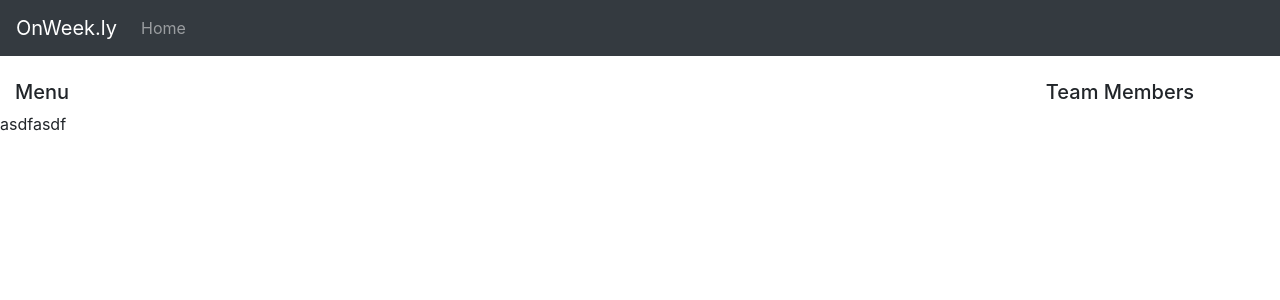
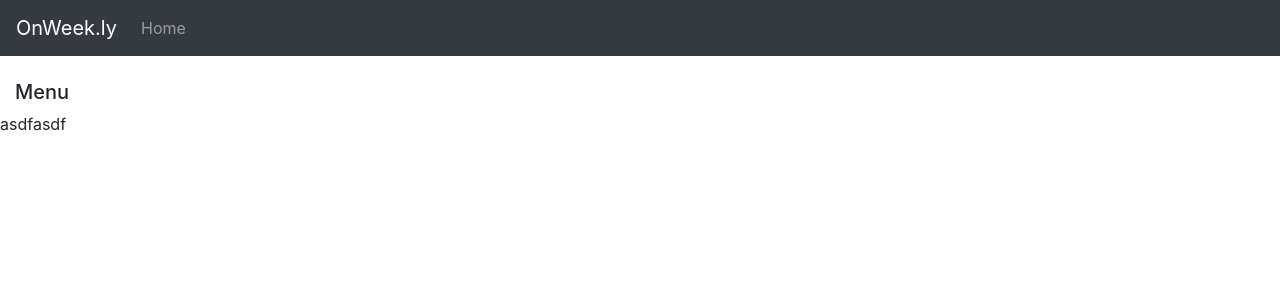
Before and after one commit to grglucastr/onweek.ly, a React (Create React App) app: page /tasks/1 in a window 1280 px wide. Shown: the top 300 px of the page. Built offline with nearby package versions, Linux system fonts and the light colour scheme.

Commit message:
Remove right column layout

```diff
--- a/src/components/App.js
+++ b/src/components/App.js
@@ -75,15 +75,15 @@ class App extends Component {
               <h5 className="mt-4">Menu</h5>
             </Col>
 
-            <Col xs={6}>
+            <Col xs={8}>
               <Switch>
                 <Route exact path="/" component={Home} />
               </Switch>
             </Col>
 
-            <Col xs={3}>
+            {/* <Col xs={3}>
               <h5 className="mt-4 text-center">Team Members</h5>
-            </Col>
+            </Col> */}
           </Row>
 
           <Row>
```
